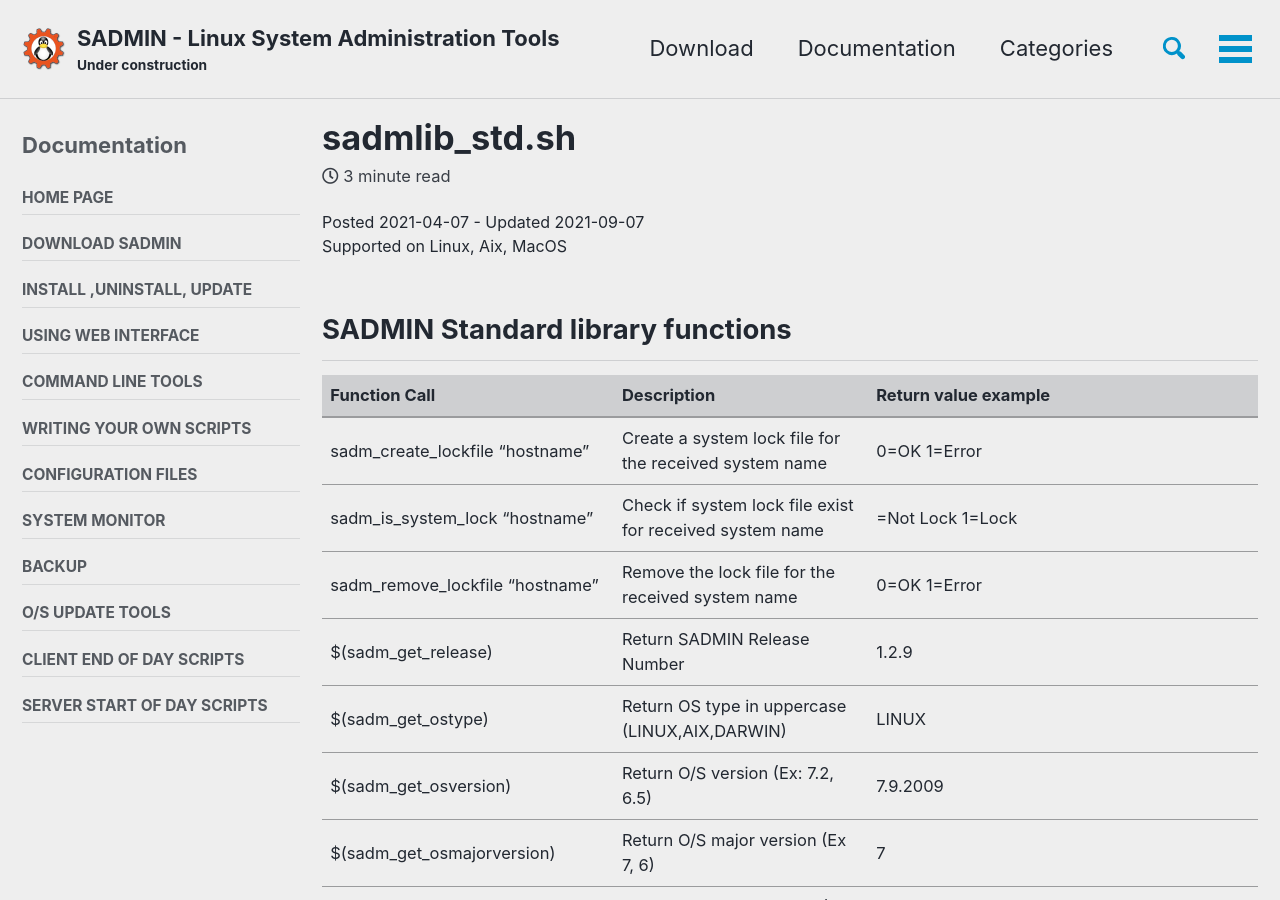
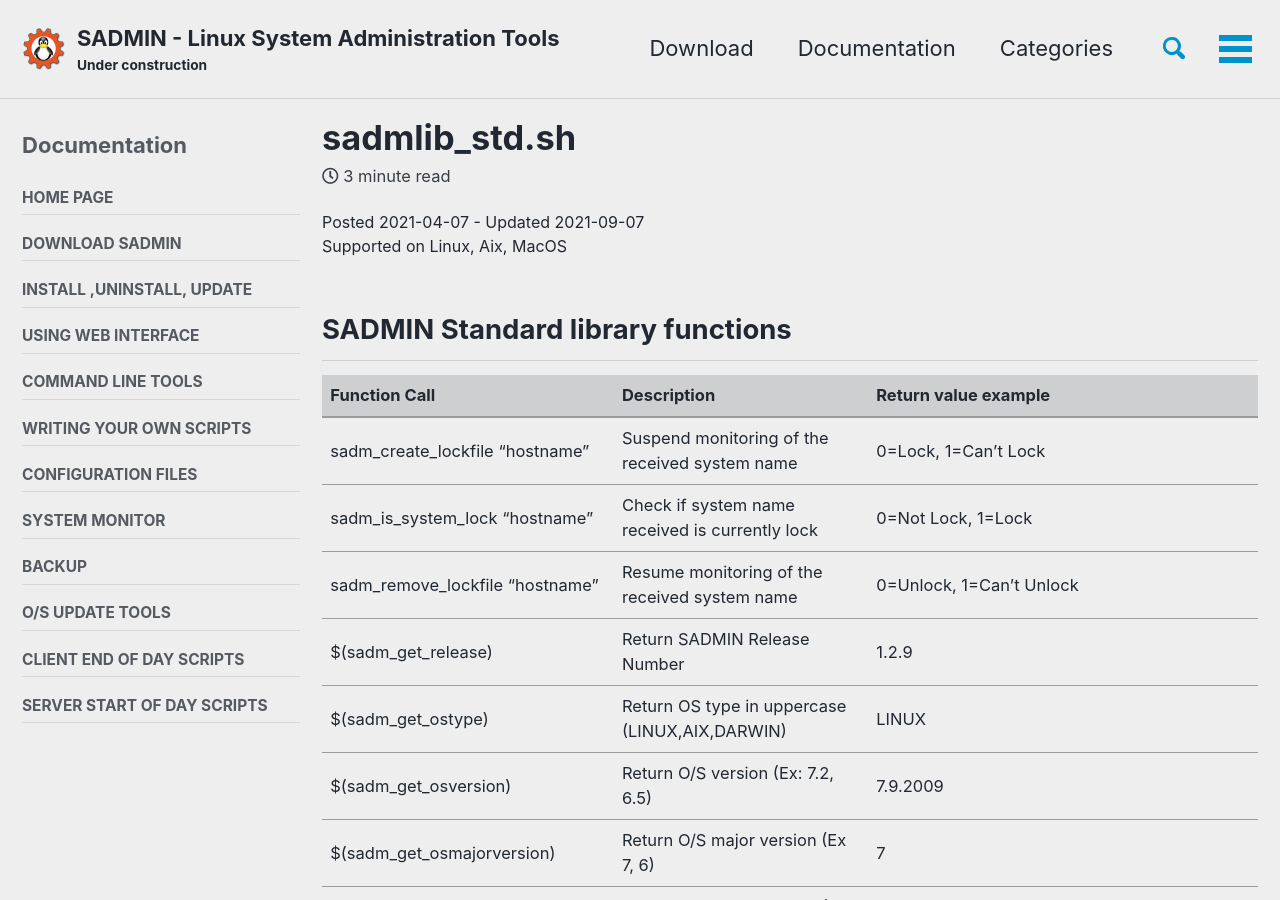
Before and after one commit to jadupl2/jadupl2.github.io, a Jekyll site: the page built from _posts/2021-04-07-sadmlib-std-sh.md, in a window 1280 px wide and 900 px high. Built offline with Jekyll 4.4.1, drawn with Linux system fonts in a browser that asks for light colours; cached includes are drawn as plain includes.

Commit message:
Update lock, unlock functions

```diff
--- a/_posts/2021-04-07-sadmlib-std-sh.md
+++ b/_posts/2021-04-07-sadmlib-std-sh.md
@@ -27,9 +27,9 @@ sidebar:
 
 | Function Call |   Description |  Return value example |
 | :---  | :--- | :---  |
-| sadm_create_lockfile "hostname"           | Create a system lock file for the received system name| 0=OK 1=Error |
-| sadm_is_system_lock  "hostname"           | Check if system lock file exist for received system name| =Not Lock 1=Lock |
-| sadm_remove_lockfile "hostname"           | Remove the lock file for the received system name     | 0=OK 1=Error |
+| sadm_create_lockfile "hostname"           | Suspend monitoring of the received system name        | 0=Lock, 1=Can't Lock |
+| sadm_is_system_lock  "hostname"           | Check if system name received is currently lock       | 0=Not Lock, 1=Lock |
+| sadm_remove_lockfile "hostname"           | Resume monitoring of the received system name         | 0=Unlock, 1=Can't Unlock |
 | $(sadm_get_release)                       | Return SADMIN Release Number                          | 1.2.9 |
 | $(sadm_get_ostype)                        | Return OS type in uppercase (LINUX,AIX,DARWIN)        |  LINUX |
 | $(sadm_get_osversion)                     | Return O/S version (Ex: 7.2, 6.5)                     | 7.9.2009 |
```
